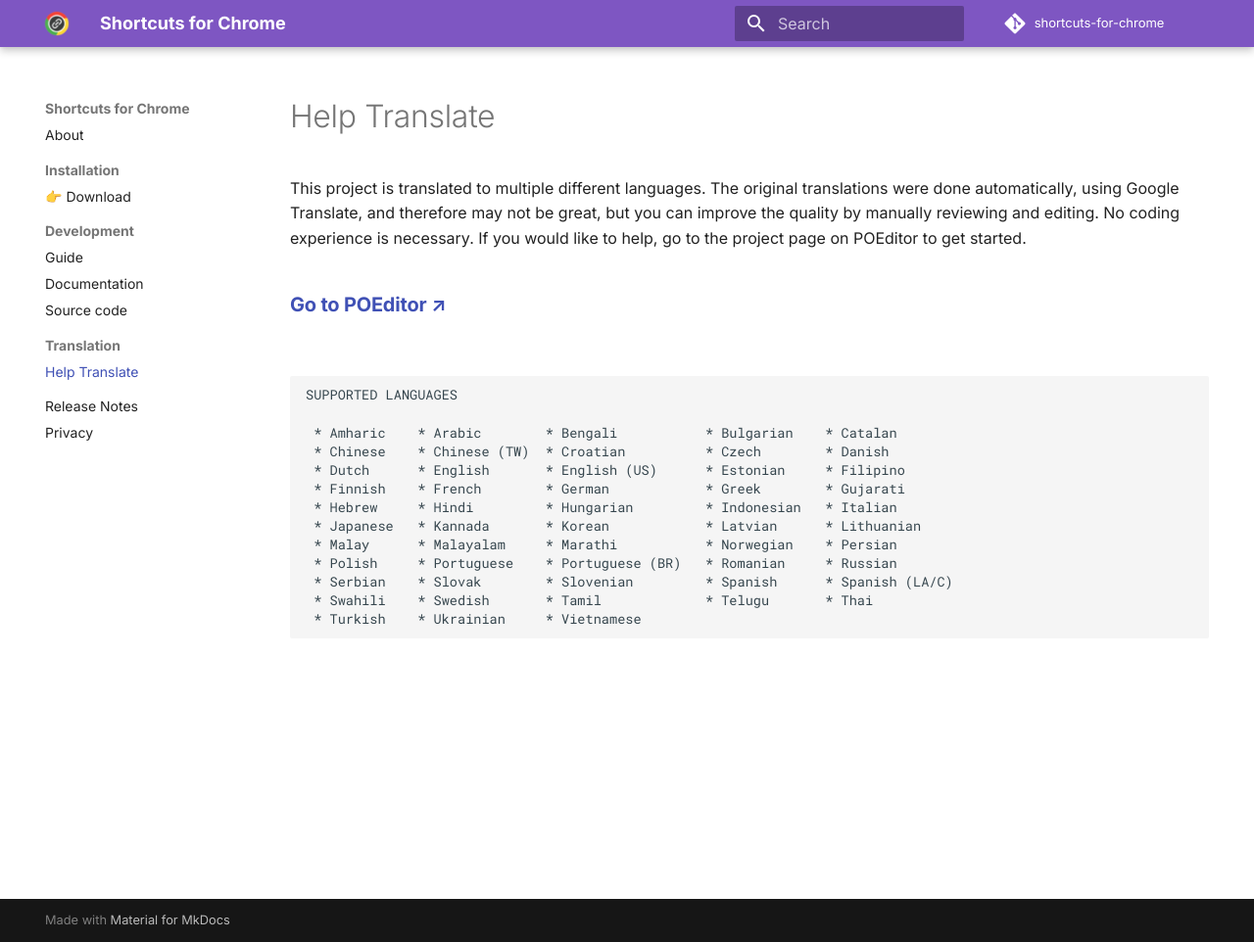
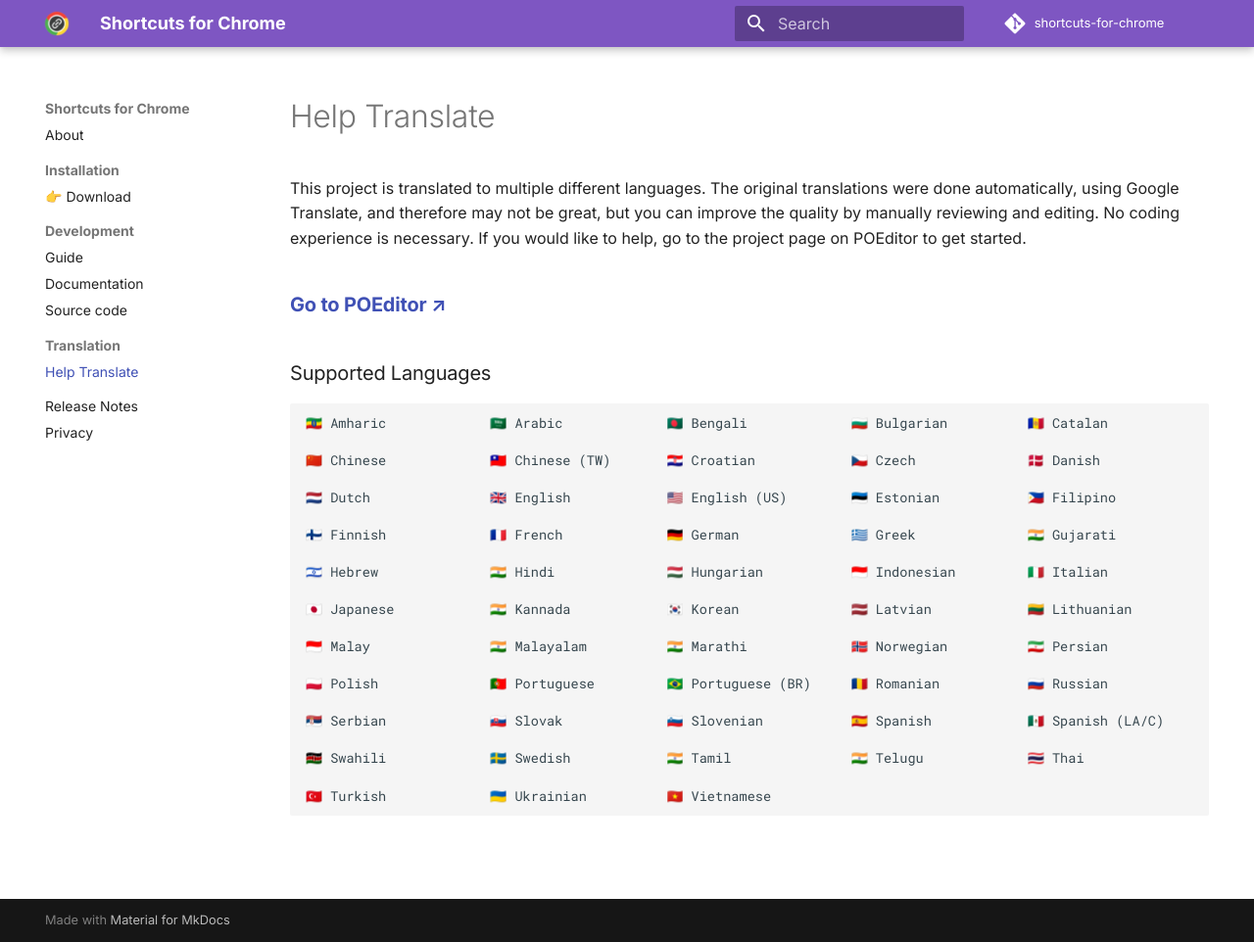
Before and after one commit to MobileFirstLLC/shortcuts-for-chrome, an MkDocs documentation site: the page built from docs/translate.md, in a window 1280 px wide and 962 px high. Shown: the whole window at 98% size. Built offline with MkDocs 1.6.1 and Material for MkDocs 9.7.7, drawn with Linux system fonts in a browser that asks for light colours; comment, search, counter and statistics services are not loaded.

Commit message:
docs: update docs

````diff
--- a/docs/translate.md
+++ b/docs/translate.md
@@ -6,20 +6,29 @@
 
 ### **[Go to POEditor ↗](https://poeditor.com/join/project?hash=c2ihN8duR2)**
 
-<br/>
+
+### Supported Languages
 
 ``` text linenums="0"
-SUPPORTED LANGUAGES
+🇪🇹 Amharic             🇸🇦 Arabic             🇧🇩 Bengali             🇧🇬 Bulgarian          🇦🇩 Catalan
 
- * Amharic    * Arabic        * Bengali           * Bulgarian    * Catalan
- * Chinese    * Chinese (TW)  * Croatian          * Czech        * Danish
- * Dutch      * English       * English (US)      * Estonian     * Filipino
- * Finnish    * French        * German            * Greek        * Gujarati
- * Hebrew     * Hindi         * Hungarian         * Indonesian   * Italian
- * Japanese   * Kannada       * Korean            * Latvian      * Lithuanian
- * Malay      * Malayalam     * Marathi           * Norwegian    * Persian
- * Polish     * Portuguese    * Portuguese (BR)   * Romanian     * Russian
- * Serbian    * Slovak        * Slovenian         * Spanish      * Spanish (LA/C)
- * Swahili    * Swedish       * Tamil             * Telugu       * Thai
- * Turkish    * Ukrainian     * Vietnamese
+🇨🇳 Chinese             🇹🇼 Chinese (TW)       🇭🇷 Croatian            🇨🇿 Czech              🇩🇰 Danish
+
+🇳🇱 Dutch               🇬🇧 English            🇺🇸 English (US)        🇪🇪 Estonian           🇵🇭 Filipino
+
+🇫🇮 Finnish             🇫🇷 French             🇩🇪 German              🇬🇷 Greek              🇮🇳 Gujarati
+
+🇮🇱 Hebrew              🇮🇳 Hindi              🇭🇺 Hungarian           🇮🇩 Indonesian         🇮🇹 Italian
+
+🇯🇵 Japanese            🇮🇳 Kannada            🇰🇷 Korean              🇱🇻 Latvian            🇱🇹 Lithuanian
+
+🇮🇩 Malay               🇮🇳 Malayalam          🇮🇳 Marathi             🇳🇴 Norwegian          🇮🇷 Persian
+
+🇵🇱 Polish              🇵🇹 Portuguese         🇧🇷 Portuguese (BR)     🇷🇴 Romanian           🇷🇺 Russian
+
+🇷🇸 Serbian             🇸🇰 Slovak             🇸🇮 Slovenian           🇪🇸 Spanish            🇲🇽 Spanish (LA/C)
+
+🇰🇪 Swahili             🇸🇪 Swedish            🇮🇳 Tamil               🇮🇳 Telugu             🇹🇭 Thai
+
+🇹🇷 Turkish             🇺🇦 Ukrainian          🇻🇳 Vietnamese
 ```
````
Also changed, not shown: docs/dev_guide.md (+7 -10 lines), docs/index.md (+2 -2 lines), .github/README.md.
